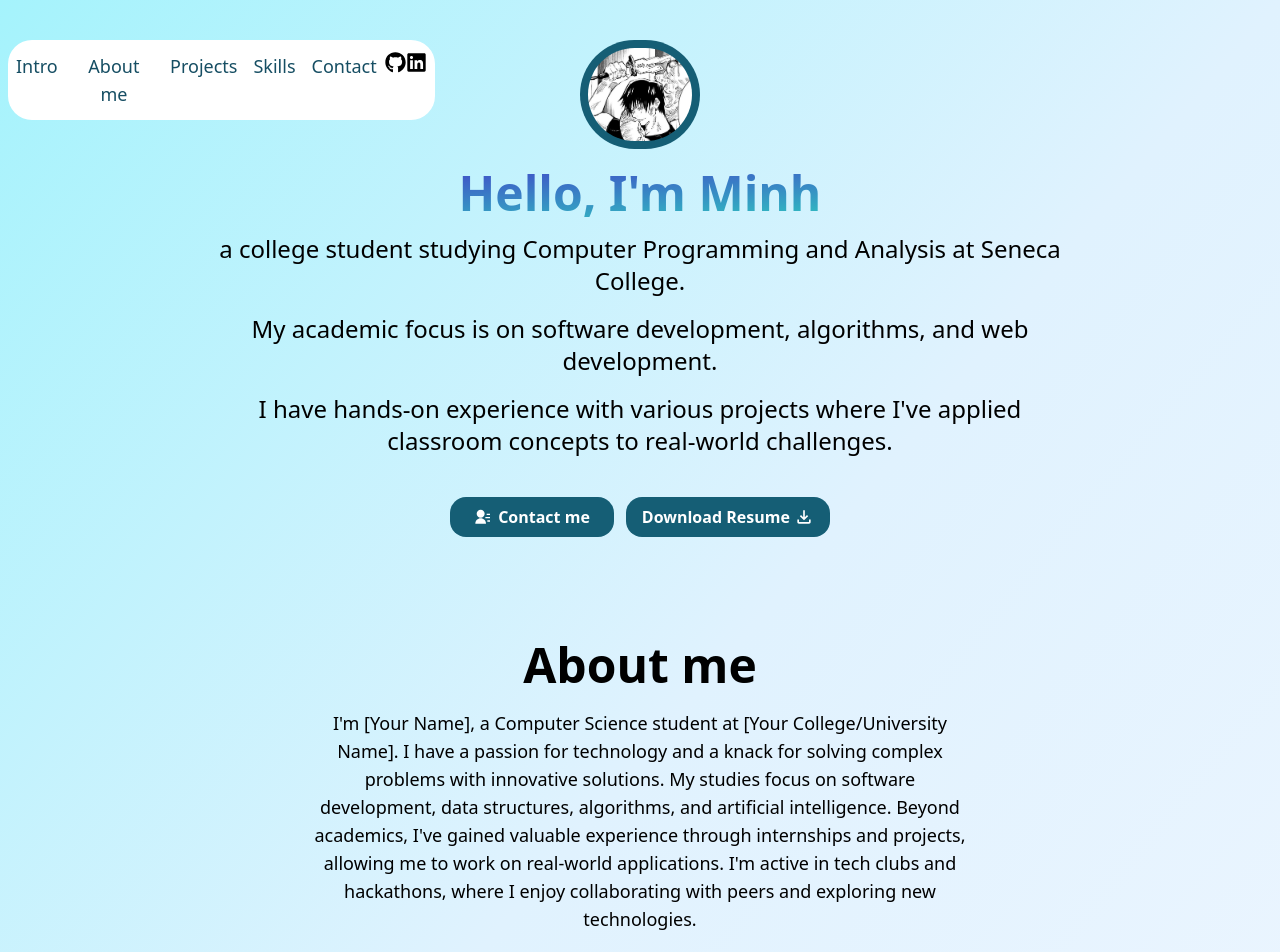
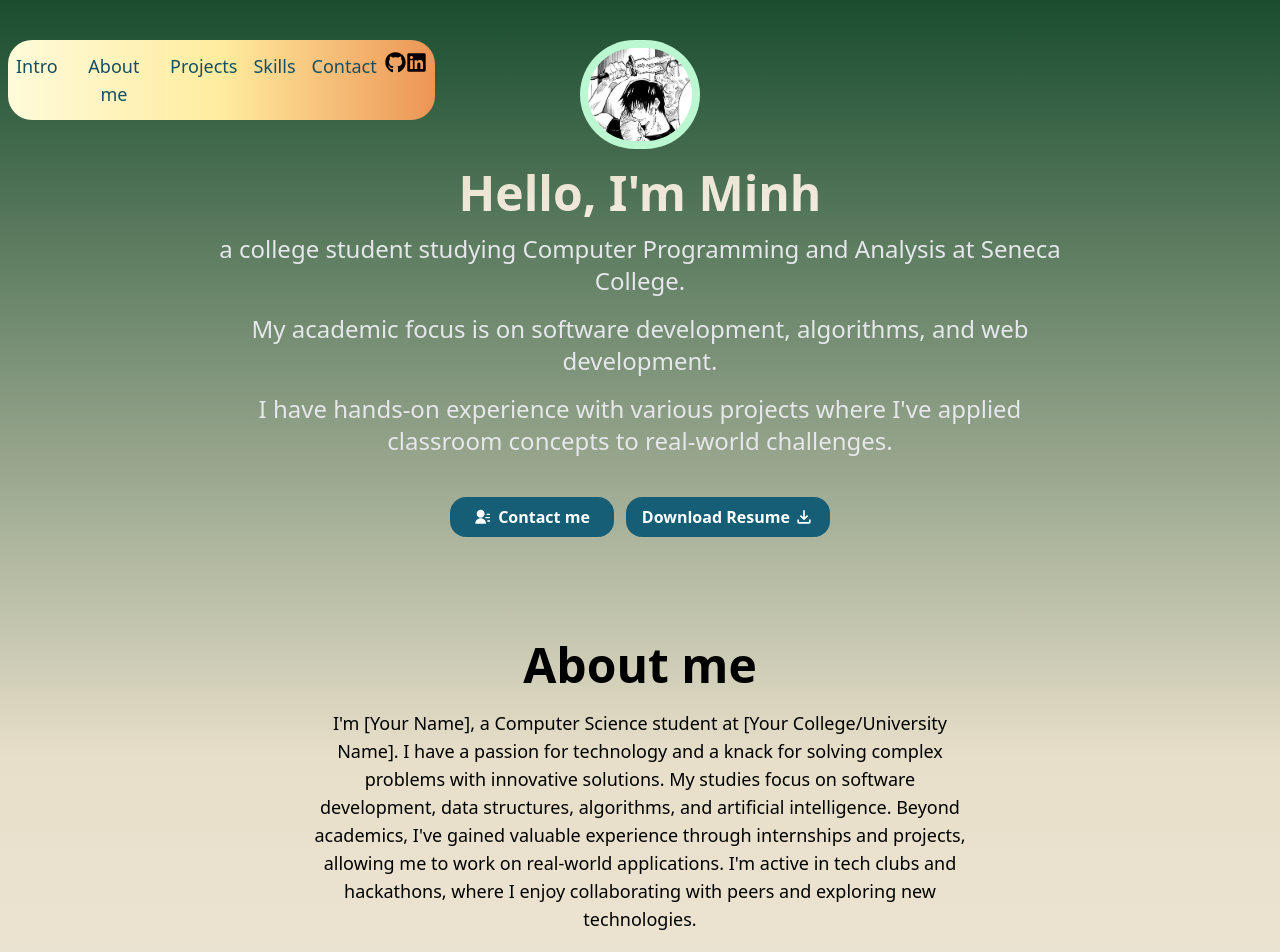
Before and after one commit to MinhPhamLapTrinh/NEXT-PORTFOLIO, a Next.js app: page / in a window 1280 px wide. Shown: the top 952 px of the page. Built offline with nearby package versions, Linux system fonts and the light colour scheme.

Commit message:
change the colours for web

```diff
--- a/components/About.js
+++ b/components/About.js
@@ -7,7 +7,7 @@ export default function AboutMe() {
         <div className="flex items-center justify-center pb-5">
           <h1 className="text-5xl font-bold">About me</h1>
         </div>
-        <p className="mb-3 font-medium text-lg text-center max-w-prose mx-auto">
+        <p className="mb-3 font-small text-lg text-center max-w-prose mx-auto">
           I&apos;m [Your Name], a Computer Science student at [Your
           College/University Name]. I have a passion for technology and a knack
           for solving complex problems with innovative solutions. My studies
@@ -17,7 +17,7 @@ export default function AboutMe() {
           real-world applications. I&apos;m active in tech clubs and hackathons,
           where I enjoy collaborating with peers and exploring new technologies.
         </p>
-        <p className="mb-3 font-medium text-lg text-center max-w-prose mx-auto mt-5">
+        <p className="mb-3 font-small text-lg text-center max-w-prose mx-auto mt-5">
           In my free time, I enjoy [Your Hobbies/Interests], which help me stay
           energized and focused. I believe in using technology to make a
           positive impact on the world, and I&apos;m excited to share my journey with
--- a/components/Header.js
+++ b/components/Header.js
@@ -28,7 +28,7 @@ const links = [
 export default function Header() {
   return (
     <>
-      <header className="bg-white fixed w-1/4 sm:w-1/3 sm:text-sm top-10 py-3 rounded-3xl z-50">
+      <header className="bg-gradient-to-r from-[#FFFBDA] via-[#FFEC9E] via-[#FFBB70] to-[#ED9455] fixed w-1/4 sm:w-1/3 sm:text-sm top-10 py-3 rounded-3xl z-50">
         <nav>
           <ul className="flex justify-evenly">
             {links.map((link, idx) => (
--- a/components/Introduction.js
+++ b/components/Introduction.js
@@ -14,22 +14,22 @@ export default function Introduction() {
             width="120"
             height="120"
             quality="95"
-            className="bg-cyan-800 px-2 py-2 rounded-full flex items-center"
+            className="bg-green-200 px-2 py-2 rounded-full flex items-center"
           />
         </div>
         <div className="text-center max-w-prose mx-auto py-5 text-2xl px-2">
-          <h1 className="text-5xl font-bold text-transparent bg-clip-text bg-gradient-to-br from-indigo-700 to-teal-400">
+          <h1 className="text-5xl font-bold text-transparent bg-clip-text bg-gradient-to-br from-[#E8DFCA] to-[#F5EFE6]">
             Hello, I&apos;m Minh
           </h1>
-          <p className="mt-4">
+          <p className="mt-4 text-gray-200">
             a college student studying Computer Programming and Analysis at
             Seneca College.
           </p>
-          <p className="mt-4">
+          <p className="mt-4 text-gray-200">
             My academic focus is on software development, algorithms, and web
             development.
           </p>
-          <p className="mt-4">
+          <p className="mt-4 text-gray-200">
             I have hands-on experience with various projects where I&apos;ve
             applied classroom concepts to real-world challenges.
           </p>
--- a/pages/index.js
+++ b/pages/index.js
@@ -3,7 +3,7 @@ import Introduction from "@/components/Introduction";
 import AboutMe from "@/components/About";
 export default function Home() {
   return (
-    <main className="bg-gradient-to-br from-cyan-200 via-sky-100 to-blue-50 min-h-screen">
+    <main className="bg-gradient-to-b from-[#1A4D2E] via-[#4F6F52] via-[#E8DFCA] to-[#F5EFE6] min-h-screen">
       <div className="pl-2">
         <Header />
       </div>
```
